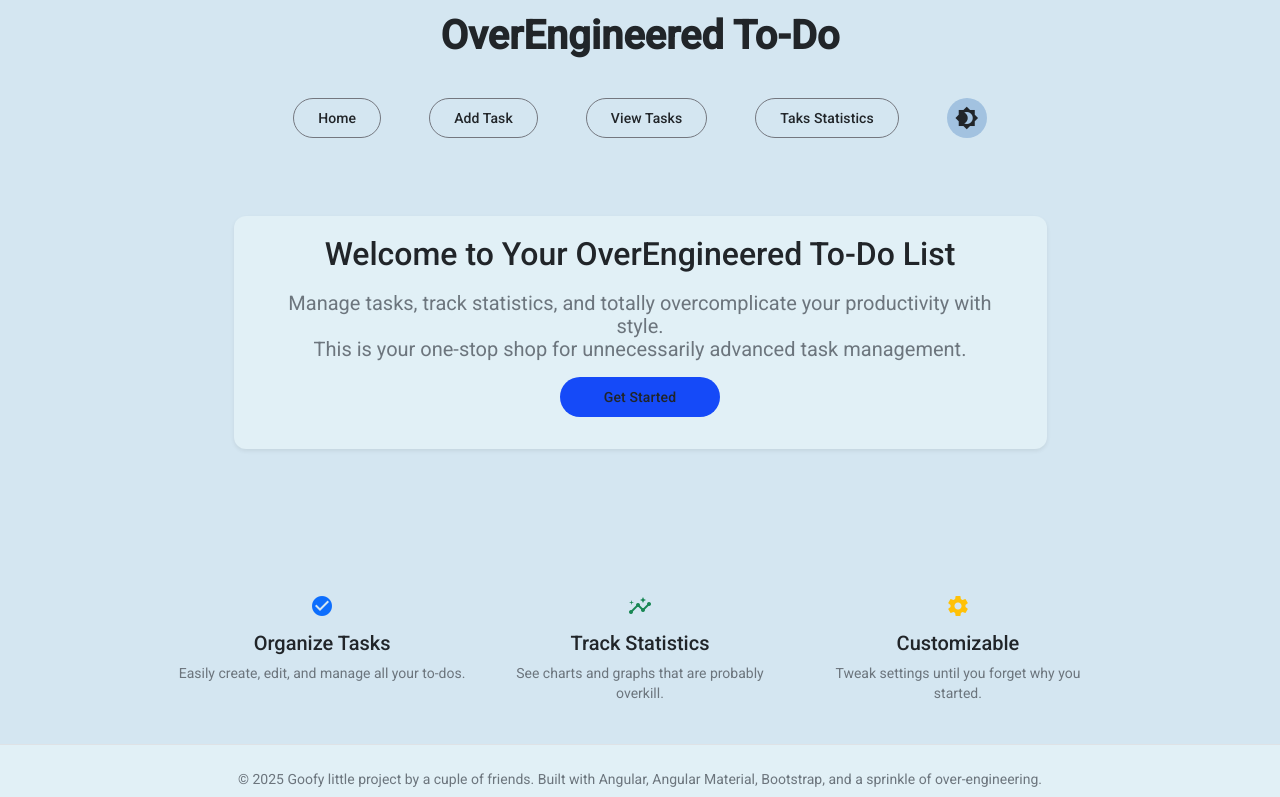
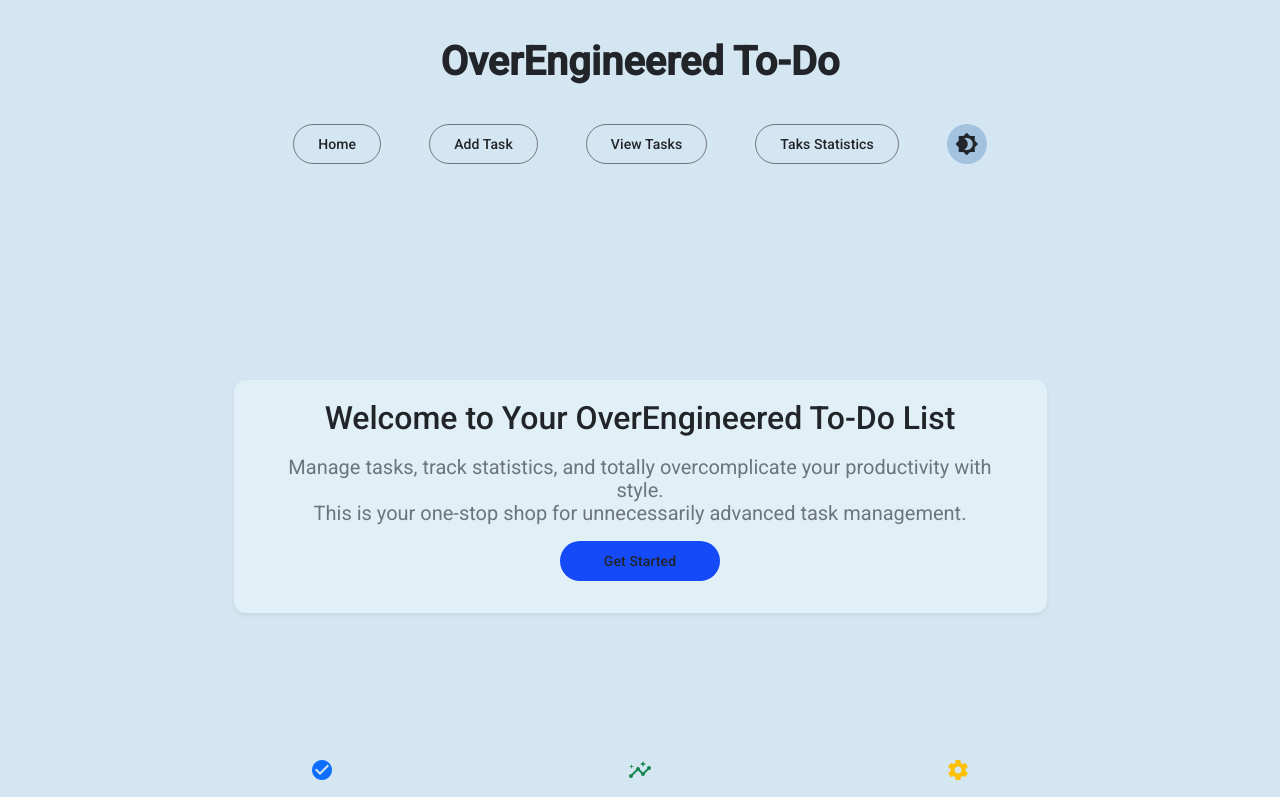
Before and after one commit to NedzadDonlagic04/task-manager-angular, an Angular app in the folder frontend/: page / in a window 1280 px wide. Shown: the top 797 px of the page. Built offline with nearby package versions, Linux system fonts and the light colour scheme.

Commit message:
Changed mat toolbar position and height

```diff
--- a/frontend/src/components/app/app.css
+++ b/frontend/src/components/app/app.css
@@ -69,11 +69,9 @@ body {
 
 /*App toolbar CSS*/
 #app-toolbar {
-    position: fixed;
-    top: 0;
-    left: 0;
     width: 100%;
     z-index: 1000;
+    height: auto;
 }
 
 /*Home features CSS*/
```
